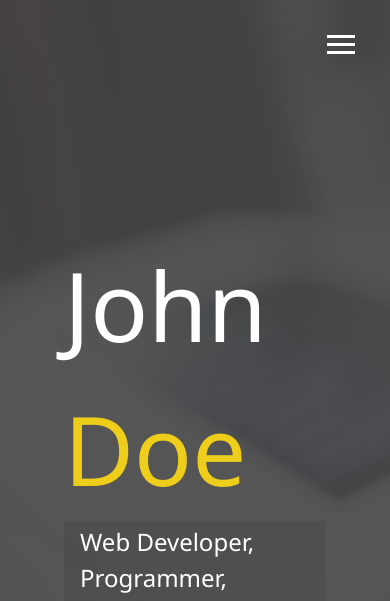
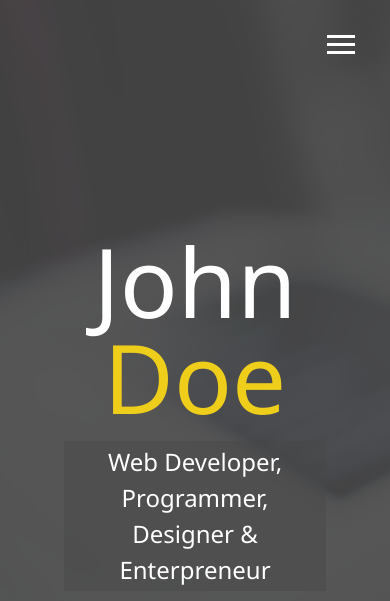
Before and after one commit to Dabudidabuday/modern_portfolio, a website: page dist/index.html in a window 390 px wide. Shown: the top 601 px of the page. Drawn offline with Linux system fonts and the light colour scheme.

Commit message:
added media queries and made menu overlay responsive

```diff
--- a/scss/_config.scss
+++ b/scss/_config.scss
@@ -28,3 +28,34 @@ $background-opacity: 0.9;
         }
     }
 }
+
+
+
+
+
+
+//media query mixins
+
+@mixin mediaSm {
+    @media screen and (max-width: 500px) {
+        @content;
+    }
+}
+
+@mixin mediaMd {
+    @media screen and (max-width: 768px) {
+        @content;
+    }
+}
+
+@mixin mediaLg {
+    @media screen and (min-width: 769px) and (max-width: 1170px) {
+        @content;
+    }
+}
+
+@mixin mediaXl {
+    @media screen and (min-width: 1171px) {
+        @content;
+    }
+}
--- /dev/null
+++ b/scss/_mobile.scss
@@ -0,0 +1,58 @@
+// widescreens
+@include mediaXl {
+
+}
+
+// Desctops & laptops
+@include mediaLg {
+
+}
+
+//Tablets & small laptops
+@include mediaMd {
+    main {
+        align-items: center;
+        text-align: center;
+
+        .lg-heading {
+            line-height: 1;
+            margin-bottom: 1rem;
+        }
+    }
+
+    ul.menu-nav,
+    div.menu-branding {
+        float: none;
+        width: 100%;
+        min-height: 0;
+
+        &.show {
+            transform: translate3d(0, 0, 0);
+        }
+    }
+
+    .menu-nav {
+        height: 75vh;
+        transform: translate3d(-100%, 0, 0);
+        font-size: 1.5rem;
+    }
+
+    .menu-branding {
+        height: 25vh;
+        transform: translate3d(100%, 0, 0);
+
+        .portrait {
+            background: url(../img/portrait_small.jpg);
+            width: 150px;
+            height: 150px;
+        }
+    }
+
+}
+
+// Smartphones
+@include mediaSm {
+    main#home h1 {
+        margin-top: 10vh;
+    }
+}
--- a/scss/main.scss
+++ b/scss/main.scss
@@ -1,5 +1,6 @@
-@import '_config';
-@import '_menu';
+@import 'config';
+@import 'menu';
+@import 'mobile';
 
 * {
     box-sizing: border-box;
```
Also changed, not shown: dist/css/config.css (added), dist/css/main.css.
